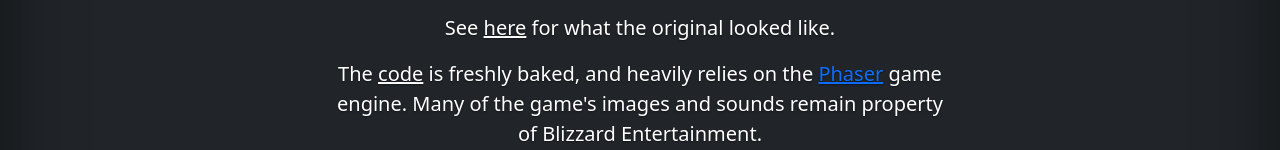
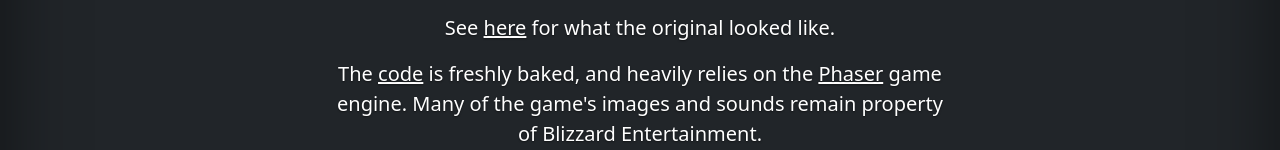
Before and after one commit to jconnop/teron, a plain HTML site: page index.html in a window 1280 px wide. Shown: the part 338-488 px from the top of the page. Drawn offline with nearby package versions, Linux system fonts and the light colour scheme.

Commit message:
Fix link color.

```diff
--- a/index.html
+++ b/index.html
@@ -54,7 +54,7 @@
           See <a href="https://www.youtube.com/watch?v=Qu019iPnqwU" class="text-white">here</a> for what the original looked like.
         </p>
         <p class="lead">
-          The <a href="https://github.com/jconnop/teron" class="text-white">code</a> is freshly baked, and heavily relies on the <a href="https://phaser.io/">Phaser</a> game engine. Many of the game's images and sounds remain property of Blizzard Entertainment.
+          The <a href="https://github.com/jconnop/teron" class="text-white">code</a> is freshly baked, and heavily relies on the <a href="https://phaser.io/" class="text-white">Phaser</a> game engine. Many of the game's images and sounds remain property of Blizzard Entertainment.
         </p>
         <p class="lead">
           <a href="terongame" class="btn btn-lg btn-secondary fw-bold border-white bg-white">Play Now</a>
```
